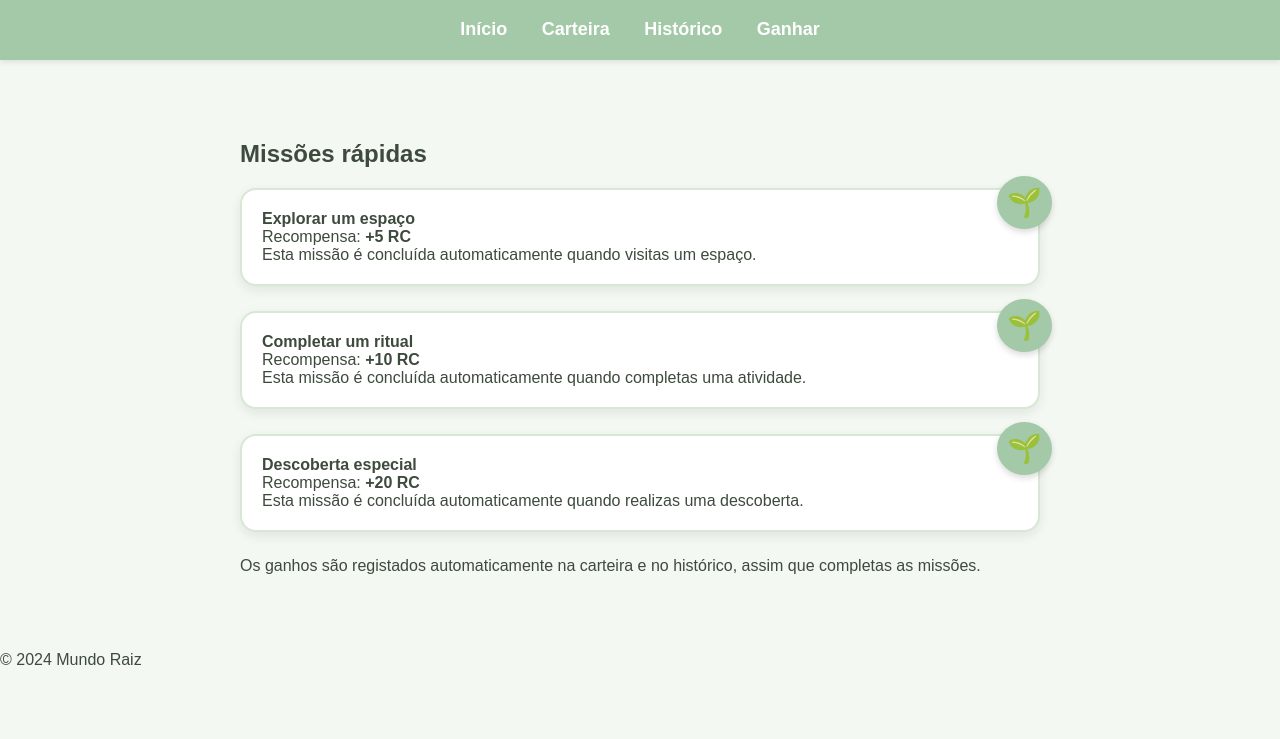
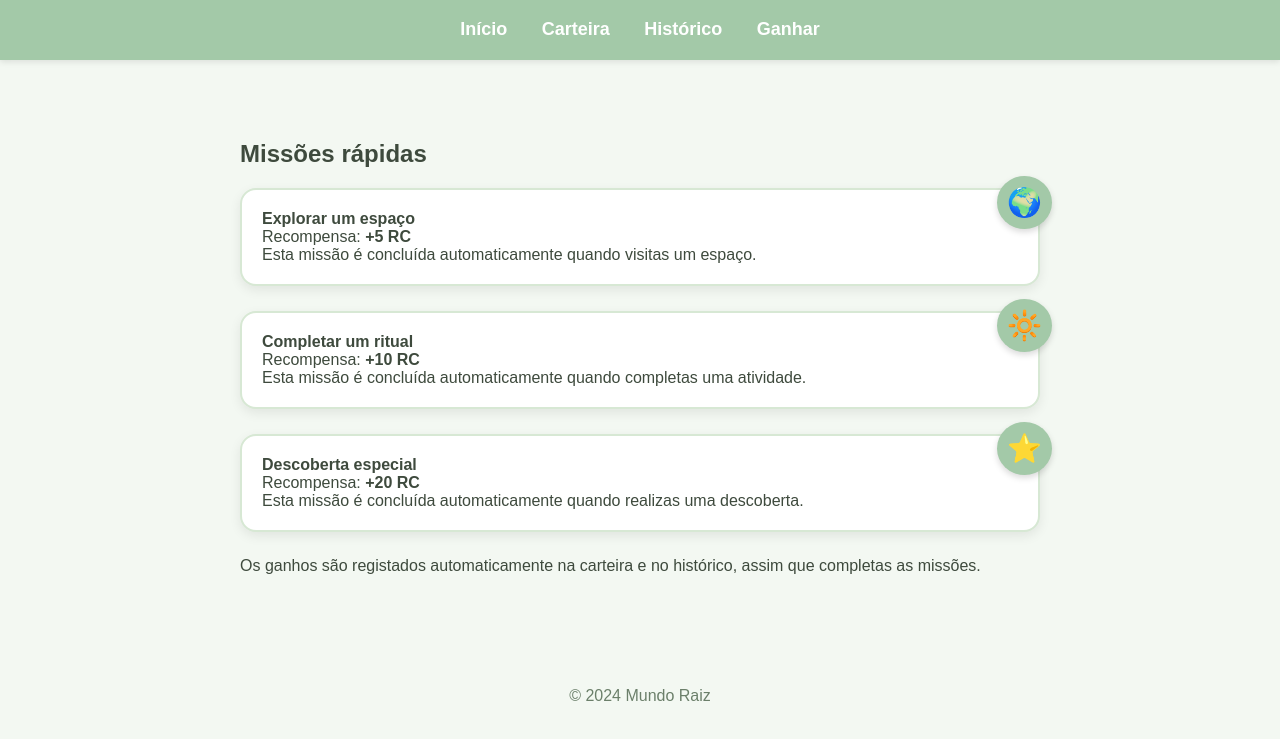
Before and after one commit to nobremel/raizcoin, a website: page ganhardois.html in a window 1280 px wide. Shown: the part 81-820 px from the top of the page. Drawn offline with Linux system fonts and the light colour scheme.

Commit message:
Update decorative icons in styles.css

```diff
--- a/styles.css
+++ b/styles.css
@@ -72,7 +72,7 @@ nav a:hover::after {
     position: relative;
 }
 
-/* Ícone decorativo */
+/* Ícone decorativo padrão (será substituído abaixo) */
 .missao-info::before {
     content: "🌱"; /* ícone natureza */
     font-size: 28px;
@@ -106,4 +106,26 @@ nav a:hover::after {
 
 /* ------------------------------
    🌿 Rodapé
---------------------------------
+--------------------------------*/
+footer {
+    text-align: center;
+    padding: 20px;
+    color: #6B7F6A;
+    margin-top: 40px;
+}
+
+/* ------------------------------
+   🌿 Ícones específicos por missão
+   (colocado no final para ter prioridade)
+--------------------------------*/
+.missao-info:nth-of-type(1)::before {
+    content: "🌍"; /* Explorar um espaço */
+}
+
+.missao-info:nth-of-type(2)::before {
+    content: "🔆"; /* Completar um ritual */
+}
+
+.missao-info:nth-of-type(3)::before {
+    content: "⭐"; /* Descoberta especial */
+}
```
